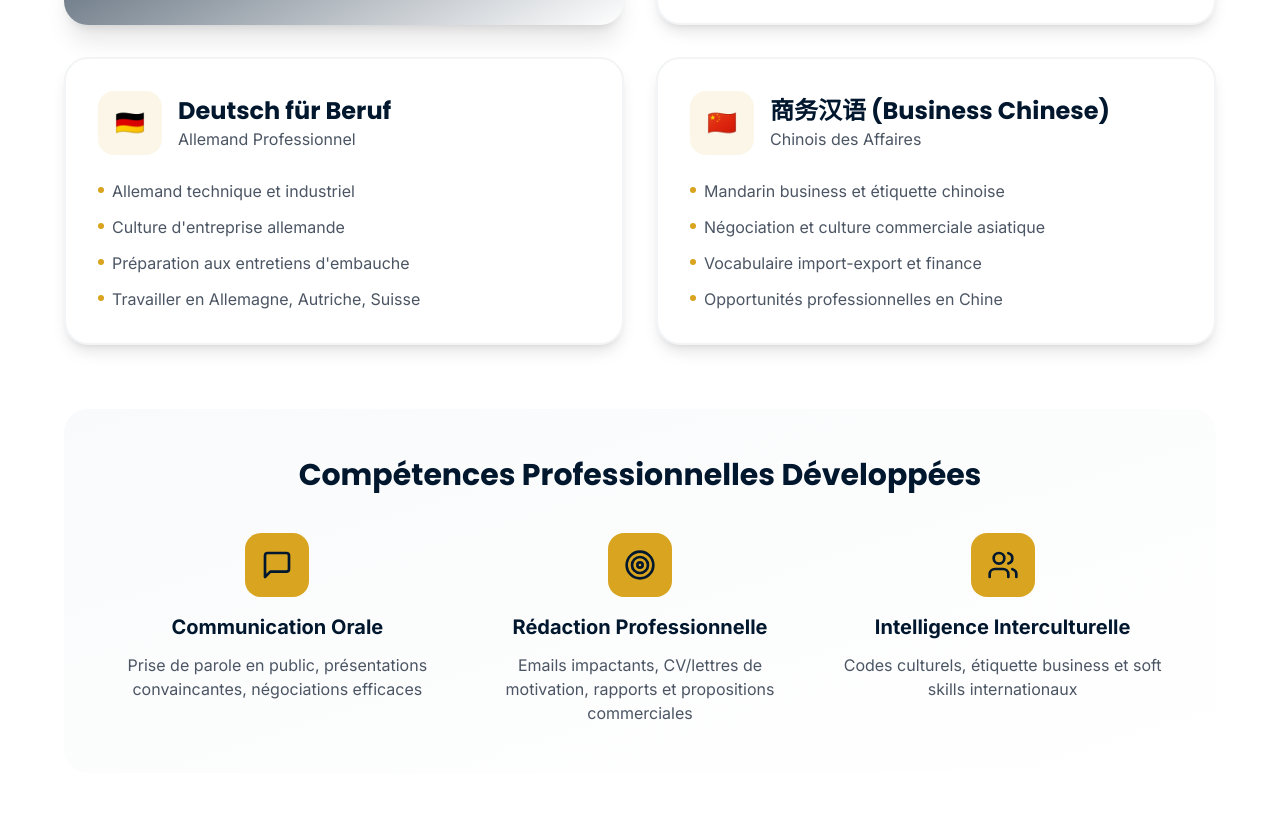
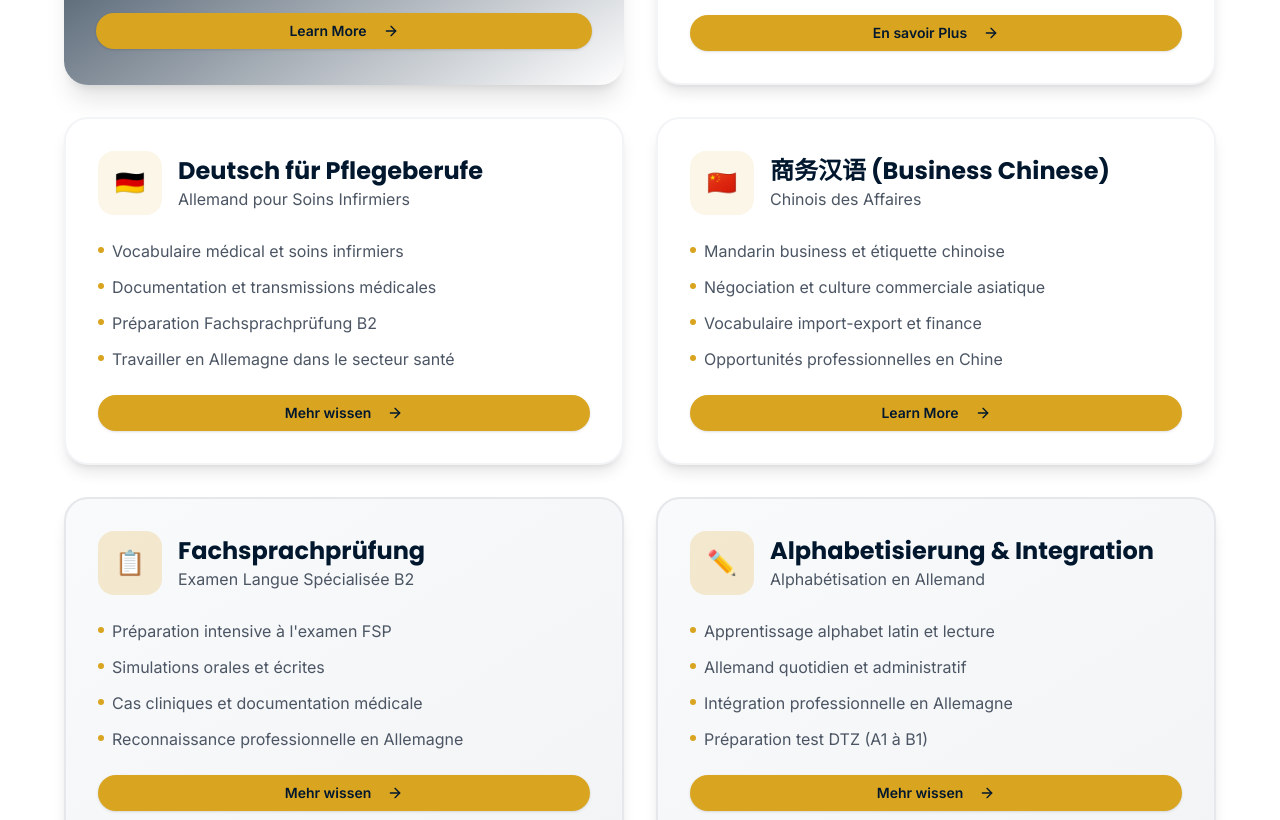
Before and after one commit to travelopportunities07-bot/sg-91c3514d-6c1c-4687-9189-9ab9e95859d6-1792160597, a Next.js app: page /prestations/langues-carriere in a window 1280 px wide. Shown: the part 1540-2360 px from the top of the page. Built offline with nearby package versions, Linux system fonts and the light colour scheme.

Commit message:
feat(landing): add cta buttons and career pages

```diff
--- a/src/pages/prestations/langues-carriere.tsx
+++ b/src/pages/prestations/langues-carriere.tsx
@@ -6,7 +6,7 @@ import { ScrollingBanner } from "@/components/ScrollingBanner";
 import { Button } from "@/components/ui/button";
 import Image from "next/image";
 import Link from "next/link";
-import { Briefcase, Globe, TrendingUp, Target, Users, MessageSquare } from "lucide-react";
+import { Briefcase, Globe, TrendingUp, Target, Users, MessageSquare, ArrowRight } from "lucide-react";
 
 export default function LanguesCarriere() {
   return (
@@ -48,7 +48,7 @@ export default function LanguesCarriere() {
                     Dans un monde professionnel globalisé, la maîtrise des langues étrangères est devenue un atout indispensable pour accéder aux meilleures opportunités de carrière, négocier avec des partenaires internationaux et évoluer dans des environnements multiculturels.
                   </p>
                   <p className="text-lg text-gray-700 mb-8 leading-relaxed">
-                    Nos formations professionnelles en Français, Anglais, Allemand, Espagnol et Chinois vous préparent à communiquer avec impact dans votre secteur d'activité, que vous soyez cadre, entrepreneur, consultant ou professionnel en reconversion.
+                    Nos formations professionnelles en Français, Anglais, Allemand et Chinois vous préparent à communiquer avec impact dans votre secteur d'activité, que vous soyez cadre, entrepreneur, consultant ou professionnel en reconversion.
                   </p>
                   <Link href="/#contact">
                     <Button size="lg" className="bg-gold hover:bg-gold/90 text-navy font-semibold rounded-full px-10 py-6 text-lg shadow-xl">
@@ -83,7 +83,7 @@ export default function LanguesCarriere() {
                         <p className="text-white/80">Langue des Affaires Internationales</p>
                       </div>
                     </div>
-                    <ul className="space-y-3 text-white/90">
+                    <ul className="space-y-3 text-white/90 mb-6">
                       <li className="flex items-start gap-2">
                         <span className="w-1.5 h-1.5 rounded-full bg-gold mt-2 flex-shrink-0"></span>
                         <span>Vocabulaire financier, marketing, RH, juridique</span>
@@ -101,6 +101,12 @@ export default function LanguesCarriere() {
                         <span>Emails, rapports et documents business</span>
                       </li>
                     </ul>
+                    <Link href="/professional/business-english">
+                      <Button className="w-full bg-gold hover:bg-gold/90 text-navy font-semibold rounded-full group">
+                        Learn More
+                        <ArrowRight className="w-4 h-4 ml-2 group-hover:translate-x-1 transition-transform" />
+                      </Button>
+                    </Link>
                   </div>
 
                   <div className="bg-white rounded-3xl p-8 shadow-lg border-2 border-gray-100 hover:border-gold transition-all">
@@ -113,7 +119,7 @@ export default function LanguesCarriere() {
                         <p className="text-gray-600">Langue de Travail Internationale</p>
                       </div>
                     </div>
-                    <ul className="space-y-3 text-gray-600">
+                    <ul className="space-y-3 text-gray-600 mb-6">
                       <li className="flex items-start gap-2">
                         <span className="w-1.5 h-1.5 rounded-full bg-gold mt-2 flex-shrink-0"></span>
                         <span>Français des affaires et de l'administration</span>
@@ -131,6 +137,12 @@ export default function LanguesCarriere() {
                         <span>Insertion dans le marché du travail francophone</span>
                       </li>
                     </ul>
+                    <Link href="/professional/francais-professionnel">
+                      <Button className="w-full bg-gold hover:bg-gold/90 text-navy font-semibold rounded-full group">
+                        En savoir Plus
+                        <ArrowRight className="w-4 h-4 ml-2 group-hover:translate-x-1 transition-transform" />
+                      </Button>
+                    </Link>
                   </div>
 
                   <div className="bg-white rounded-3xl p-8 shadow-lg border-2 border-gray-100 hover:border-gold transition-all">
@@ -139,28 +151,34 @@ export default function LanguesCarriere() {
                         <span className="text-2xl font-bold text-gold">🇩🇪</span>
                       </div>
                       <div>
-                        <h4 className="text-2xl font-heading font-bold text-navy">Deutsch für Beruf</h4>
-                        <p className="text-gray-600">Allemand Professionnel</p>
+                        <h4 className="text-2xl font-heading font-bold text-navy">Deutsch für Pflegeberufe</h4>
+                        <p className="text-gray-600">Allemand pour Soins Infirmiers</p>
                       </div>
                     </div>
-                    <ul className="space-y-3 text-gray-600">
+                    <ul className="space-y-3 text-gray-600 mb-6">
                       <li className="flex items-start gap-2">
                         <span className="w-1.5 h-1.5 rounded-full bg-gold mt-2 flex-shrink-0"></span>
-                        <span>Allemand technique et industriel</span>
+                        <span>Vocabulaire médical et soins infirmiers</span>
                       </li>
                       <li className="flex items-start gap-2">
                         <span className="w-1.5 h-1.5 rounded-full bg-gold mt-2 flex-shrink-0"></span>
-                        <span>Culture d'entreprise allemande</span>
+                        <span>Documentation et transmissions médicales</span>
                       </li>
                       <li className="flex items-start gap-2">
                         <span className="w-1.5 h-1.5 rounded-full bg-gold mt-2 flex-shrink-0"></span>
-                        <span>Préparation aux entretiens d'embauche</span>
+                        <span>Préparation Fachsprachprüfung B2</span>
                       </li>
                       <li className="flex items-start gap-2">
                         <span className="w-1.5 h-1.5 rounded-full bg-gold mt-2 flex-shrink-0"></span>
-                        <span>Travailler en Allemagne, Autriche, Suisse</span>
+                        <span>Travailler en Allemagne dans le secteur santé</span>
                       </li>
                     </ul>
+                    <Link href="/professional/deutsch-pflegeberufe">
+                      <Button className="w-full bg-gold hover:bg-gold/90 text-navy font-semibold rounded-full group">
+                        Mehr wissen
+                        <ArrowRight className="w-4 h-4 ml-2 group-hover:translate-x-1 transition-transform" />
+                      </Button>
+                    </Link>
                   </div>
 
                   <div className="bg-white rounded-3xl p-8 shadow-lg border-2 border-gray-100 hover:border-gold transition-all">
@@ -173,7 +191,7 @@ export default function LanguesCarriere() {
                         <p className="text-gray-600">Chinois des Affaires</p>
                       </div>
                     </div>
-                    <ul className="space-y-3 text-gray-600">
+                    <ul className="space-y-3 text-gray-600 mb-6">
                       <li className="flex items-start gap-2">
                         <span className="w-1.5 h-1.5 rounded-full bg-gold mt-2 flex-shrink-0"></span>
                         <span>Mandarin business et étiquette chinoise</span>
@@ -191,6 +209,84 @@ export default function LanguesCarriere() {
                         <span>Opportunités professionnelles en Chine</span>
                       </li>
                     </ul>
+                    <Link href="/professional/business-chinese">
+                      <Button className="w-full bg-gold hover:bg-gold/90 text-navy font-semibold rounded-full group">
+                        Learn More
+                        <ArrowRight className="w-4 h-4 ml-2 group-hover:translate-x-1 transition-transform" />
+                      </Button>
+                    </Link>
+                  </div>
+
+                  <div className="bg-gradient-to-br from-gray-50 to-gray-100 rounded-3xl p-8 shadow-lg border-2 border-gray-200 hover:border-gold transition-all">
+                    <div className="flex items-center gap-4 mb-6">
+                      <div className="w-16 h-16 rounded-2xl bg-gold/20 flex items-center justify-center">
+                        <span className="text-2xl font-bold text-gold">📋</span>
+                      </div>
+                      <div>
+                        <h4 className="text-2xl font-heading font-bold text-navy">Fachsprachprüfung</h4>
+                        <p className="text-gray-600">Examen Langue Spécialisée B2</p>
+                      </div>
+                    </div>
+                    <ul className="space-y-3 text-gray-600 mb-6">
+                      <li className="flex items-start gap-2">
+                        <span className="w-1.5 h-1.5 rounded-full bg-gold mt-2 flex-shrink-0"></span>
+                        <span>Préparation intensive à l'examen FSP</span>
+                      </li>
+                      <li className="flex items-start gap-2">
+                        <span className="w-1.5 h-1.5 rounded-full bg-gold mt-2 flex-shrink-0"></span>
+                        <span>Simulations orales et écrites</span>
+                      </li>
+                      <li className="flex items-start gap-2">
+                        <span className="w-1.5 h-1.5 rounded-full bg-gold mt-2 flex-shrink-0"></span>
+                        <span>Cas cliniques et documentation médicale</span>
+                      </li>
+                      <li className="flex items-start gap-2">
+                        <span className="w-1.5 h-1.5 rounded-full bg-gold mt-2 flex-shrink-0"></span>
+                        <span>Reconnaissance professionnelle en Allemagne</span>
+                      </li>
+                    </ul>
+                    <Link href="/professional/fachsprachpruefung">
+                      <Button className="w-full bg-gold hover:bg-gold/90 text-navy font-semibold rounded-full group">
+                        Mehr wissen
+                        <ArrowRight className="w-4 h-4 ml-2 group-hover:translate-x-1 transition-transform" />
+                      </Button>
+                    </Link>
+                  </div>
+
+                  <div className="bg-gradient-to-br from-gray-50 to-gray-100 rounded-3xl p-8 shadow-lg border-2 border-gray-200 hover:border-gold transition-all">
+                    <div className="flex items-center gap-4 mb-6">
+                      <div className="w-16 h-16 rounded-2xl bg-gold/20 flex items-center justify-center">
+                        <span className="text-2xl font-bold text-gold">✏️</span>
+                      </div>
+                      <div>
+                        <h4 className="text-2xl font-heading font-bold text-navy">Alphabetisierung & Integration</h4>
+                        <p className="text-gray-600">Alphabétisation en Allemand</p>
+                      </div>
+                    </div>
+                    <ul className="space-y-3 text-gray-600 mb-6">
+                      <li className="flex items-start gap-2">
+                        <span className="w-1.5 h-1.5 rounded-full bg-gold mt-2 flex-shrink-0"></span>
+                        <span>Apprentissage alphabet latin et lecture</span>
+                      </li>
+                      <li className="flex items-start gap-2">
+                        <span className="w-1.5 h-1.5 rounded-full bg-gold mt-2 flex-shrink-0"></span>
+                        <span>Allemand quotidien et administratif</span>
+                      </li>
+                      <li className="flex items-start gap-2">
+                        <span className="w-1.5 h-1.5 rounded-full bg-gold mt-2 flex-shrink-0"></span>
+                        <span>Intégration professionnelle en Allemagne</span>
+                      </li>
+                      <li className="flex items-start gap-2">
+                        <span className="w-1.5 h-1.5 rounded-full bg-gold mt-2 flex-shrink-0"></span>
+                        <span>Préparation test DTZ (A1 à B1)</span>
+                      </li>
+                    </ul>
+                    <Link href="/professional/alphabetisierung-integration">
+                      <Button className="w-full bg-gold hover:bg-gold/90 text-navy font-semibold rounded-full group">
+                        Mehr wissen
+                        <ArrowRight className="w-4 h-4 ml-2 group-hover:translate-x-1 transition-transform" />
+                      </Button>
+                    </Link>
                   </div>
                 </div>
               </div>
```
